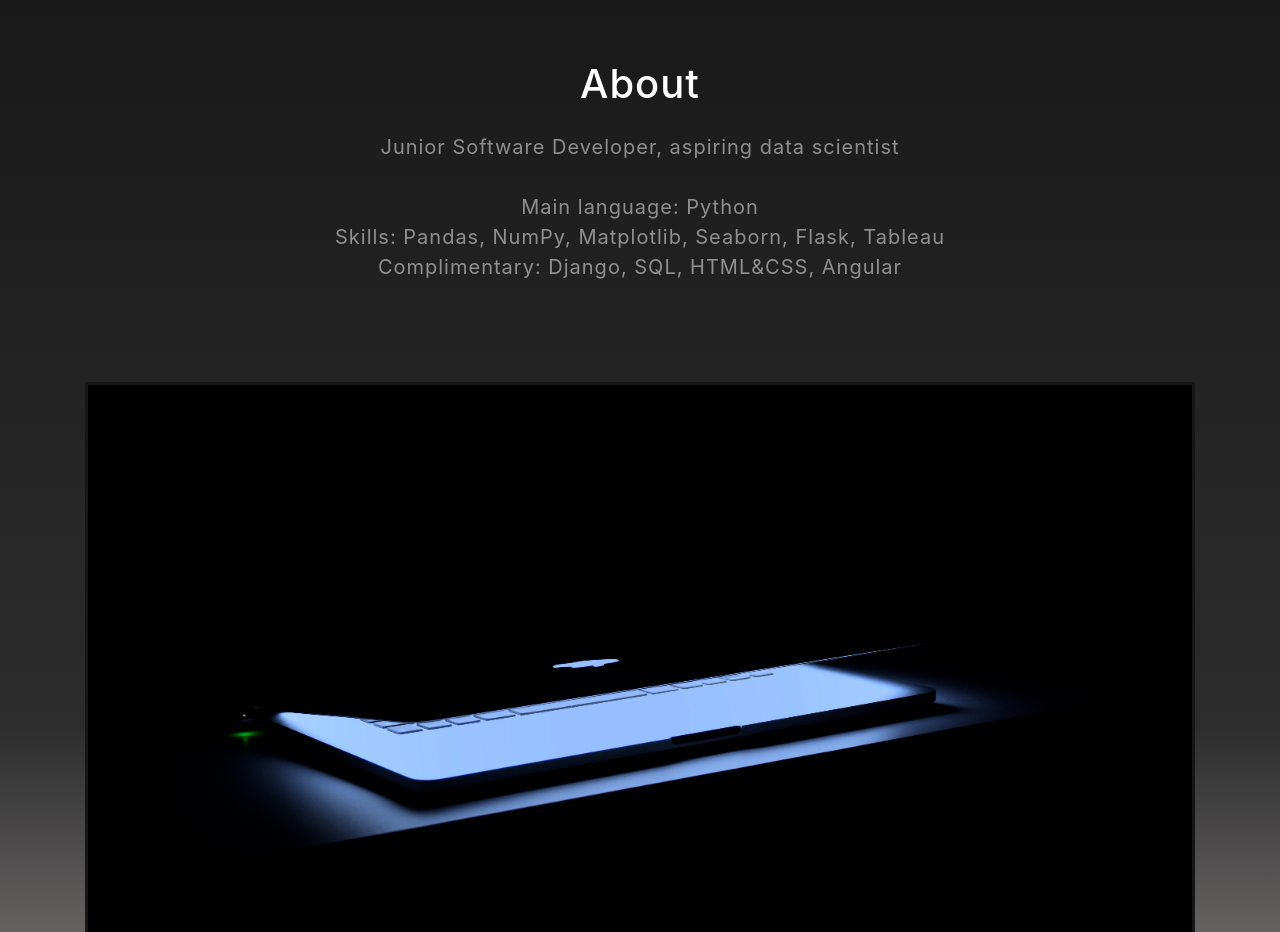
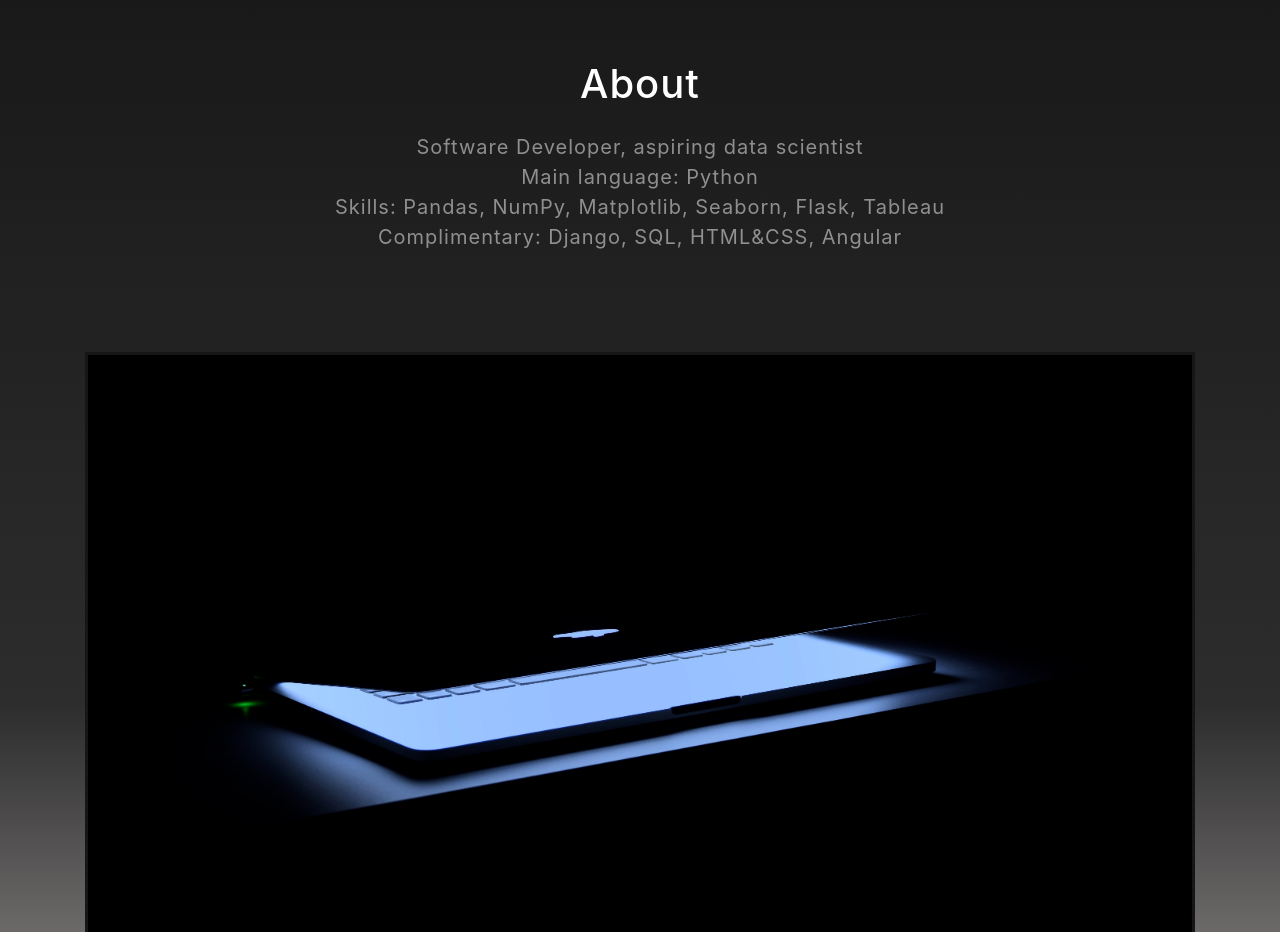
Before and after one commit to hilljtm/hilljtm.github.io, a website with bundled scripts: page index.html in a window 1280 px wide. Shown: the part 900-1832 px from the top of the page. Built offline with nearby package versions, Linux system fonts and the light colour scheme; a script that the page names is missing.

Commit message:
ayyyy we did it fam

```diff
--- a/index.html
+++ b/index.html
@@ -71,8 +71,7 @@
       <div class="row">
         <div class="col-lg-8 mx-auto">
           <h1 class="text-white mb-4">About</h1>
-          <p class="text-white-50">Junior Software Developer, aspiring data scientist
-            <br>
+          <p class="text-white-50">Software Developer, aspiring data scientist
             <br>
             Main language: Python
             <br>
```
